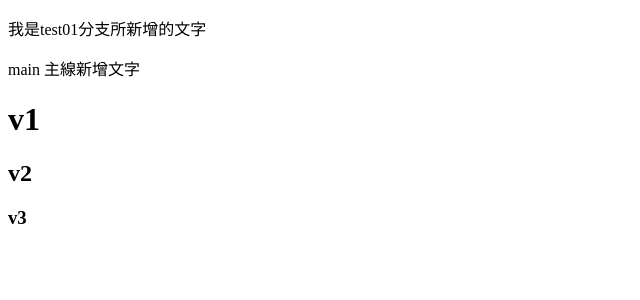
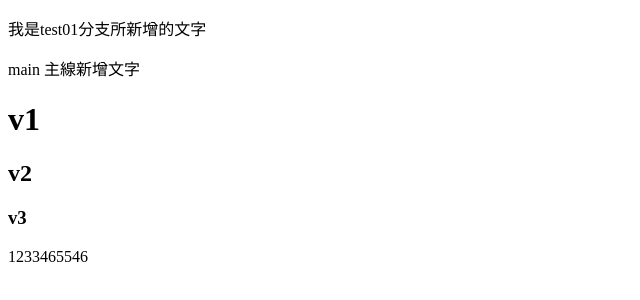
Before and after one commit to konlilo/gitDemo, a plain HTML site: page index.html in a window 1280 px wide. Shown: the whole page, without its empty margins (0-640 px from the left). Drawn offline with Linux system fonts and the light colour scheme.

Commit message:
暫存 stashNote

```diff
--- a/index.html
+++ b/index.html
@@ -12,5 +12,6 @@
     <h1>v1</h1>
     <h2>v2</h2>
     <h3>v3</h3>
+    <p>1233465546</p>
   </body>
 </html>
```
Also changed, not shown: note/branch分支.txt.
